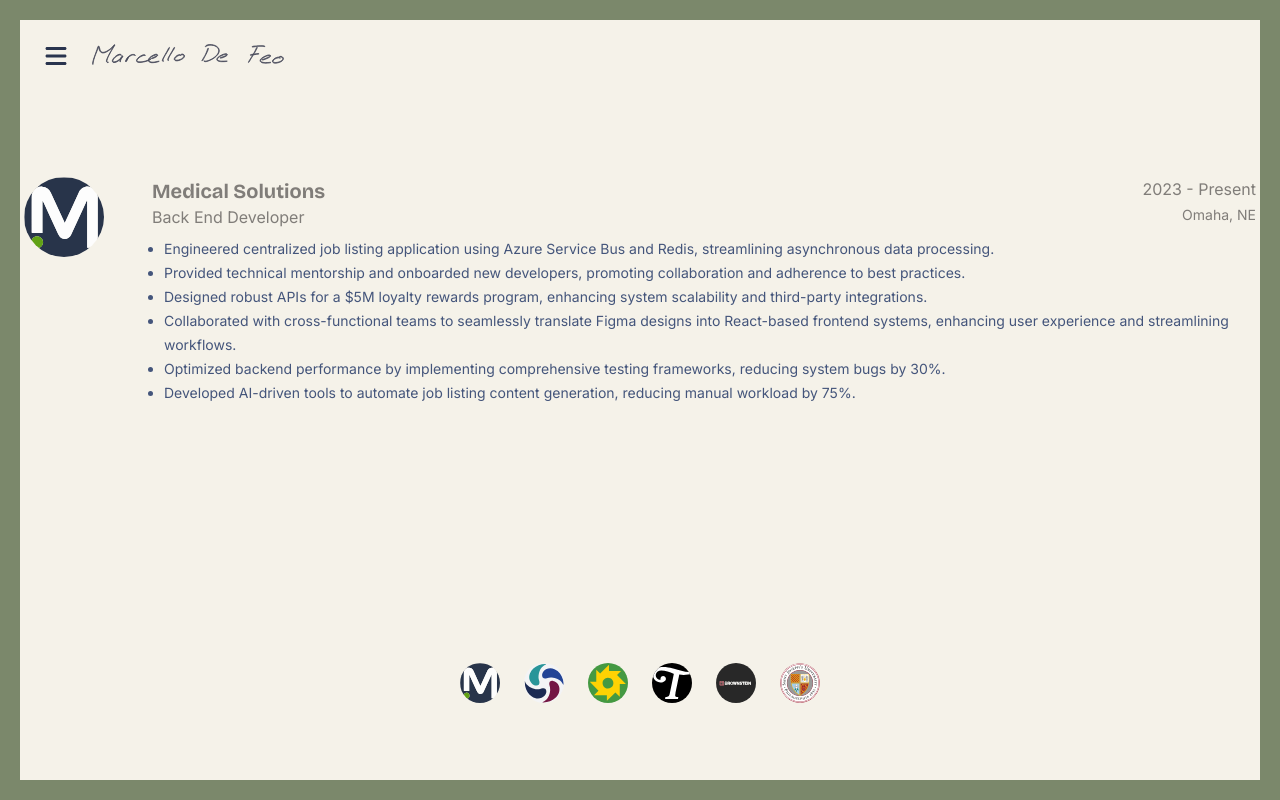
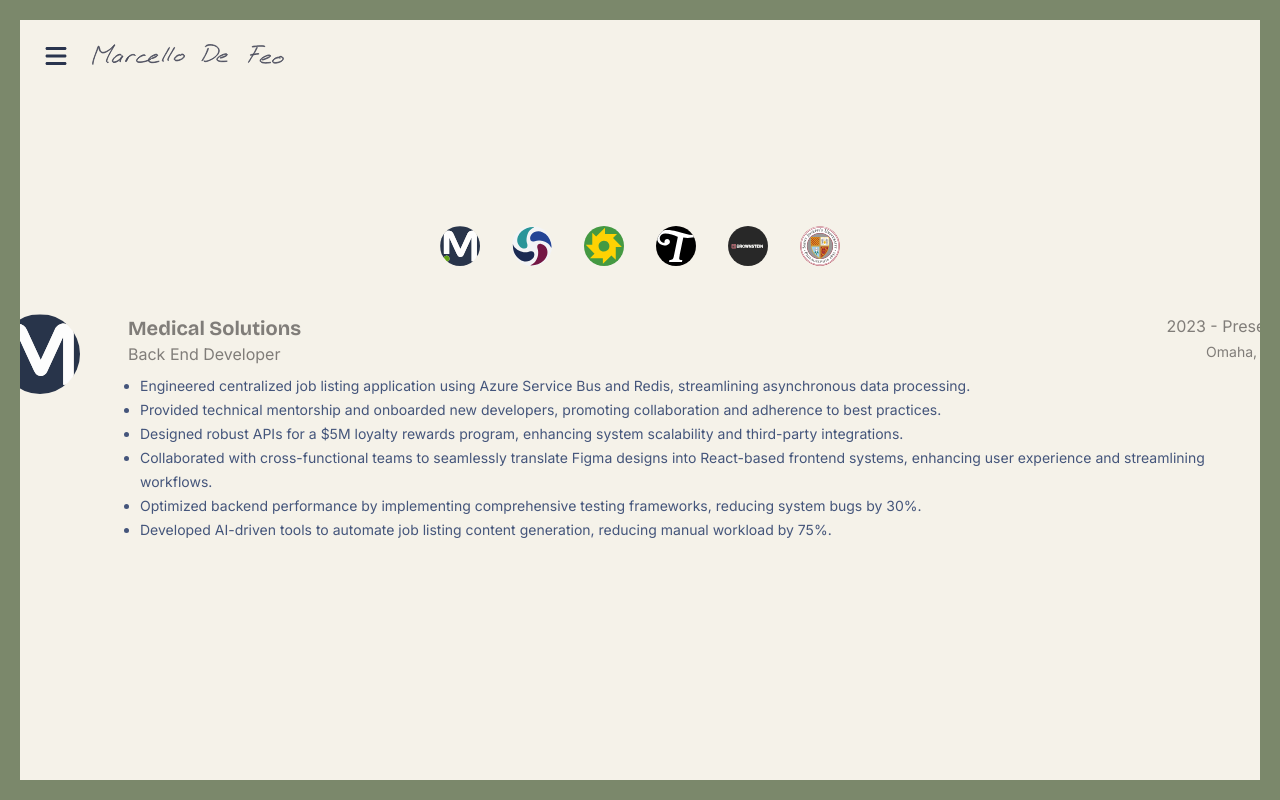
Before and after one commit to mdefeo/mdefeo.github.io, a Next.js app: page /professional in a window 1280 px wide. Built offline with nearby package versions, Linux system fonts and the light colour scheme.

Commit message:
EOD: Refactor Experience and Case Studies to use headlessui's tab for better control

```diff
--- a/src/app/about/sections/Education.tsx
+++ b/src/app/about/sections/Education.tsx
@@ -4,7 +4,9 @@ import educationData from '@/config/data/experience/educationData.json';
 
 export default function Education() {
   return (
-    <section id="education" aria-labelledby="education-heading" role="contentinfo">
+    <section className="relative" id="education" aria-labelledby="education-heading" role="contentinfo">
+      <h2 className="align-middle rotate-180 [writing-mode:vertical-rl] [text-orientation:mixed] text-5xl left-0 top-10 absolute">Education</h2>
+
       <article>
         {educationData.map((item, index) => (
           <ExperienceListItem
--- a/src/app/professional/sections/CaseStudies.tsx
+++ b/src/app/professional/sections/CaseStudies.tsx
@@ -3,30 +3,38 @@ import { useState } from "react";
 import { CaseStudiesInterface } from "@/interfaces/CaseStudiesInterface";
 import CaseStudy from "@/components/cv/CaseStudyItem";
 import caseStudiesData from "@/config/data/experience/caseStudiesData.json";
+import { Tab } from "@headlessui/react";
 
 export default function CaseStudies() {
   const [caseStudies] = useState<CaseStudiesInterface[]>(caseStudiesData);
-
-  const [selectedCaseStudy, setSelectedCaseStudy] = useState<CaseStudiesInterface>(caseStudies[0]);
+  const [selectedCaseStudy] = useState<CaseStudiesInterface>(caseStudies[0]);
 
   return (
     <section
       aria-labelledby="case-studies-heading"
+      id="case-studies"
       role="contentinfo"
-      className="case-studies-section gap-4"
+      className="case-studies-section flex flex-col items-center justify-center h-auto md:h-screen gap-4"
     >
-      <div className="tabs tabs-bordered mb-6">
-        {caseStudies.map((study) => (
-          <button
-            key={study.name}
-            onClick={() => setSelectedCaseStudy(study)}
-            className={`tab ${selectedCaseStudy.name === study.name ? "tab-active text-gray-700 font-semibold" : ""}`}
-          >
-            {study.name}
-          </button>
-        ))}
-      </div>
-      <CaseStudy caseStudy={selectedCaseStudy} />
+      <Tab.Group>
+        <Tab.List className="tabs tabs-bordered mb-6">
+          {caseStudies.map((study) => (
+            <Tab
+              key={study.name}
+              className={`tab ${selectedCaseStudy.name === study.name ? "tab-active focus-visible:outline-none   text-gray-700 font-semibold" : ""}`}
+            >
+              {study.name}
+            </Tab>
+          ))}
+        </Tab.List>
+        <Tab.Panels className="w-full md:max-w-3xl lg:max-w-7xl">
+          {caseStudies.map((study) => (
+            <Tab.Panel key={study.name} className="rounded-xl bg-white p-6">
+              <CaseStudy caseStudy={study} />
+            </Tab.Panel>
+          ))}
+        </Tab.Panels>
+      </Tab.Group>
     </section>
   );
 }
--- a/src/app/professional/sections/Experience.tsx
+++ b/src/app/professional/sections/Experience.tsx
@@ -1,54 +1,56 @@
-import { useState, useEffect } from 'react';
+import { Tab } from '@headlessui/react';
 import { ExperienceListItemProps } from "@/interfaces/ExperienceListInterface";
 import ExperienceListItem from "@/components/ui/ExperienceListItem";
-import ExperienceDrawer from "@/components/cv/ExperienceDrawer";
 import professionalData from "@/config/data/experience/professionalData.json";
+import Image from "next/image";
 
 const Experience: React.FC<{ onExperienceSelect: (experience: ExperienceListItemProps) => void }> = ({ onExperienceSelect }) => {
-  const [experiences, setExperiences] = useState<ExperienceListItemProps[]>([]);
-  const [selectedExperience, setSelectedExperience] = useState<ExperienceListItemProps | null>(null);
-
-  useEffect(() => {
-    setExperiences(professionalData);
-  }, []);
-
-  useEffect(() => {
-    if (!selectedExperience && experiences.length > 0) {
-      setSelectedExperience(experiences[0]);
-      onExperienceSelect(experiences[0]);
-    }
-  }, [experiences, onExperienceSelect, selectedExperience]);
-
-  const handleExperienceSelect = (experience: ExperienceListItemProps) => {
-    setSelectedExperience(experience);
-    onExperienceSelect(experience);
-  };
 
   return (
-    <section id="experience" aria-labelledby="experience-heading">
-      <div className="flex flex-wrap justify-start gap-4">
-        {selectedExperience && (
-          <div className="selected-job-container">
-            <ExperienceListItem
-              id={selectedExperience.id}
-              key={selectedExperience.id}
-              logoSrc={selectedExperience.logoSrc}
-              altText={selectedExperience.title}
-              institutionName={selectedExperience.institutionName}
-              duration={selectedExperience.duration}
-              title={selectedExperience.title}
-              location={selectedExperience.location}
-              description={selectedExperience.description}
-              onClick={() => handleExperienceSelect(selectedExperience)}
-              selected={true}
-            />
-          </div>
-        )}
+    <section
+      aria-labelledby="experience-heading"
+      id="experience"
+      role="contentinfo"
+      className="experiemce-section flex flex-col justify-center h-auto md:h-screen gap-4"
+    >
+      <div className="flex flex-wrap justify-center gap-4">
+        <Tab.Group>
+          <Tab.List className="tabs mb-6">
+            {professionalData.map((experience) => (
+              <Tab
+                key={experience.id}
+                className={`tab ${experience.id === experience.id ? "tab-active focus-visible:outline-none outline-none" : ""}`}
+              >
+                <Image
+                  src={experience.logoSrc}
+                  alt={experience.title}
+                  width={40}
+                  height={40}
+                  className="object-contain rounded-full"
+                />
+              </Tab>
+            ))}
+          </Tab.List>
+          <Tab.Panels className="mt-4">
+            {professionalData.map((experience) => (
+              <Tab.Panel key={experience.id}>
+                <div className="selected-job-container">
+                  <ExperienceListItem
+                    id={experience.id}
+                    logoSrc={experience.logoSrc}
+                    altText={experience.title}
+                    institutionName={experience.institutionName}
+                    duration={experience.duration}
+                    title={experience.title}
+                    location={experience.location}
+                    description={experience.description}
+                  />
+                </div>
+              </Tab.Panel>
+            ))}
+          </Tab.Panels>
+        </Tab.Group>
       </div>
-      <ExperienceDrawer
-        experiences={experiences}
-        onExperienceSelect={handleExperienceSelect}
-      />
     </section>
   );
 };
--- a/src/components/cv/CaseStudyItem.tsx
+++ b/src/components/cv/CaseStudyItem.tsx
@@ -1,5 +1,4 @@
 "use client";
-
 import { FC } from "react";
 import Link from "next/link";
 import Image from "next/image";
@@ -12,22 +11,21 @@ const CaseStudy: FC<CaseStudyProps> = ({ caseStudy }) => {
 
   return (
     <div className="flex flex-col items-start md:flex-row md:items-start gap-8 mb-8">
-      <div className="w-full md:w-1/3">
+      <div className="w-full md:w-1/3 mx-auto">
         <Link href={url} target="_blank" rel="noopener noreferrer">
           <Image
             src={`/images/studies/${image || 'default.jpg'}`}
             alt={name}
             width={500}
             height={300}
-            className="object-cover rounded-lg shadow-lg"
+            className="object-cover rounded-lg shadow-lg mx-auto"
           />
         </Link>
-        <h3 className="text-xl text-gray-700 mt-4 py-0">{title}</h3>
+        <h3 className="text-xl text-gray-700 mt-6 py-0">{title}</h3>
         <p className="text-gray-500 mb-4 italic">{description}</p>
         <div className="flex flex-wrap mt-6">
           {skills.length > 0 ? (
             skills.map((skill, index) => {
-              // Check if the icon exists in the local icons object
               const isLocalIcon = skill.icon in icons;
               return (
                 <SkillIcon
@@ -36,7 +34,7 @@ const CaseStudy: FC<CaseStudyProps> = ({ caseStudy }) => {
                   alt={skill.alt}
                   size={18}
                   className="inline-flex text-lg mr-4 mb-4"
-                  isFontAwesome={!isLocalIcon} // Set isFontAwesome based on the check
+                  isFontAwesome={!isLocalIcon}
                 />
               );
             })
@@ -71,7 +69,7 @@ const CaseStudy: FC<CaseStudyProps> = ({ caseStudy }) => {
           </>
         )}
       </div>
-      <div className="w-full md:block hidden md:w-1/6 self-start text-sm text-gray-700">
+      <div className="w-full lg:block hidden md:w-1/6 self-start text-sm text-gray-700">
         <div className="mb-4">
           <Image
             src={`/images/businesses/${clientLogo || 'default-logo.jpg'}`}
--- a/src/components/cv/ExperienceDrawer.tsx
+++ /dev/null
@@ -1,30 +0,0 @@
-import { ExperienceListItemProps, ExperiencesDrawerProps } from "@/interfaces/ExperienceListInterface";
-import Image from "next/image";
-
-const ExperienceDrawer: React.FC<ExperiencesDrawerProps> = ({ experiences, onExperienceSelect }) => {
-  const handleExperienceSelect = (experience: ExperienceListItemProps) => {
-    onExperienceSelect(experience);
-  };
-
-  return (
-    <div className="inset-x-0 flex justify-center items-center px-4">
-      {experiences.map((experience) => (
-        <div
-          key={experience.id}
-          className="cursor-pointer px-3 flex flex-col items-center"
-          onClick={() => handleExperienceSelect(experience)}
-        >
-          <Image
-            src={experience.logoSrc}
-            alt={`${experience.title} at ${experience.institutionName}`}
-            width={40}
-            height={40}
-            className="object-contain rounded-full"
-          />
-        </div>
-      ))}
-    </div>
-  );
-};
-
-export default ExperienceDrawer;
--- a/src/styles/globals.css
+++ b/src/styles/globals.css
@@ -12,7 +12,7 @@ html {
 }
 
 body {
-  @apply min-h-screen bg-primary text-neutral scroll-smooth leading-5;
+  @apply min-h-screen bg-primary text-neutral scroll-smooth leading-5 m-0 p-0;
   font-family: "Inter", sans-serif;
   font-optical-sizing: auto;
   -webkit-font-smoothing: antialiased;
@@ -25,12 +25,12 @@ a {
 
 /* Layout Styles */
 main {
-  @apply w-screen h-auto md:h-screen grid grid-cols-1 bg-primary align-middle py-10 gap-4 md:gap-8 md:fixed md:overflow-x-hidden z-10 mx-auto;
+  @apply w-screen h-auto md:h-screen grid grid-cols-1 bg-primary align-middle p-0 m-0 gap-4 md:gap-8 md:fixed md:overflow-x-hidden z-10 mx-auto;
 }
 
 /* Section Layout */
 section {
-  @apply w-full h-auto md:min-h-screen grid place-items-center py-1 px-10 md:p-20 lg:p-6 md:max-w-4xl lg:max-w-5xl xl:max-w-7xl mx-auto bg-primary max-h-none;
+  @apply w-full h-auto md:min-h-screen grid place-items-center py-1 px-10 md:p-0  md:max-w-4xl lg:max-w-5xl xl:max-w-7xl mx-auto bg-primary max-h-none;
 }
 
 /* Image Hover Effects */
```
Also changed, not shown: src/interfaces/ExperienceListInterface.ts (+0 -7 lines).
